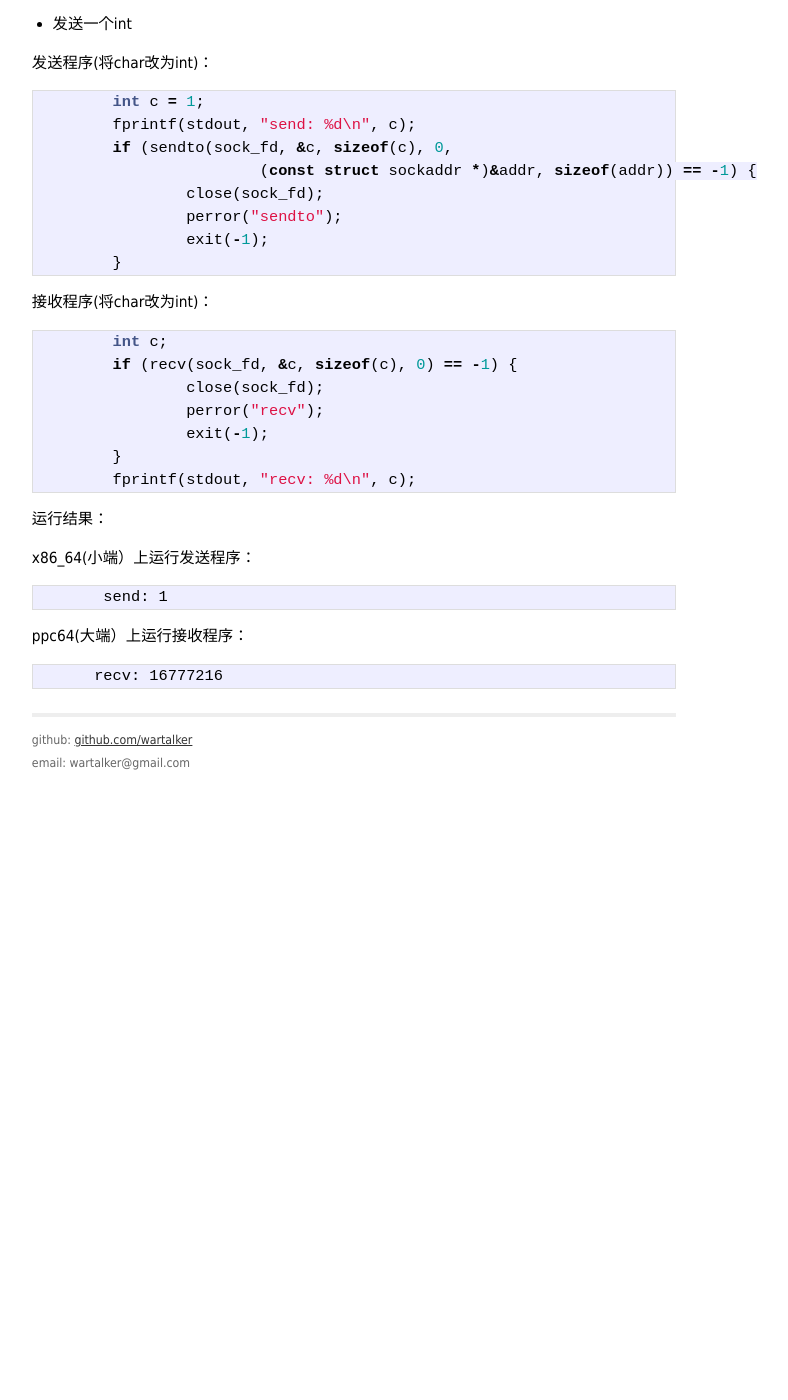
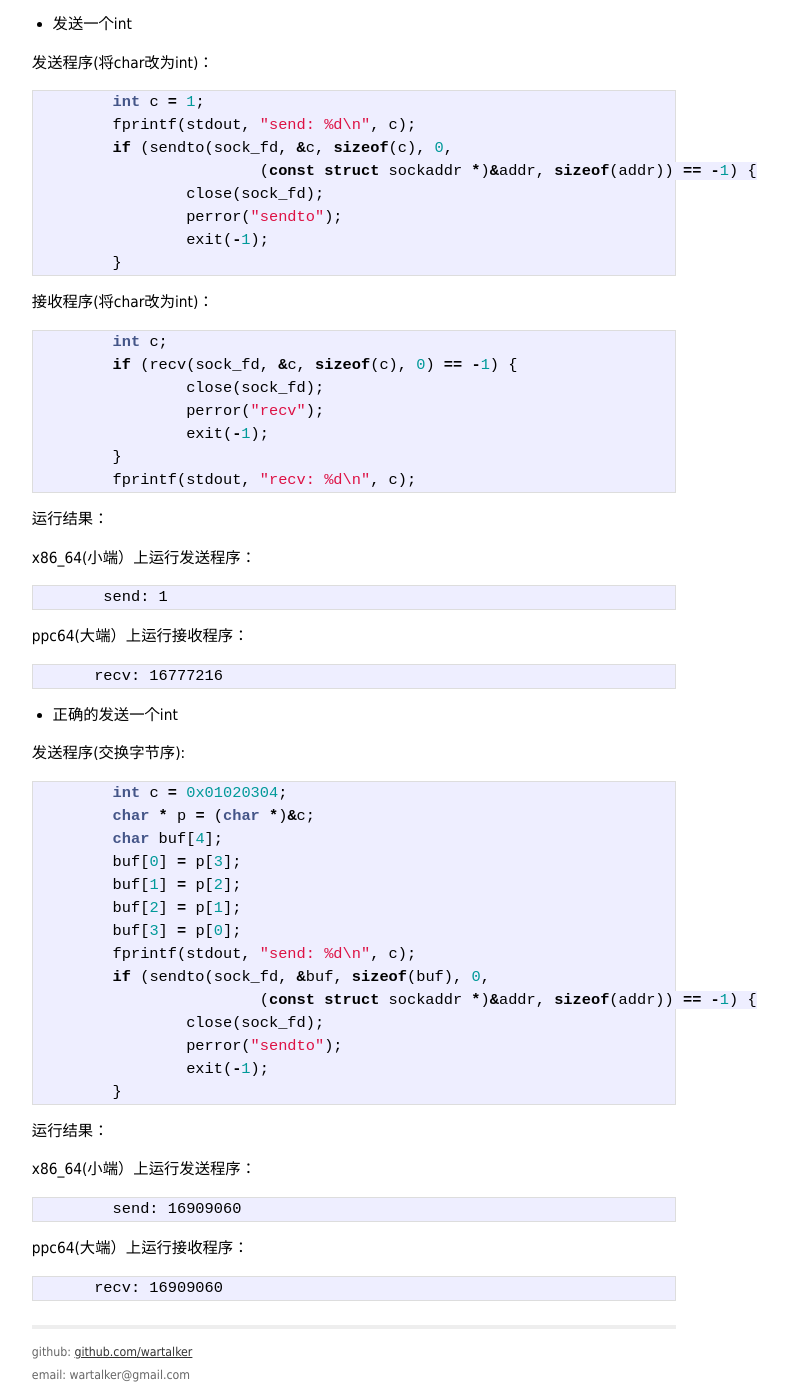
Before and after one commit to alone-walker/alone-walker.github.com, a Jekyll site: the page built from _posts/2014-07-21-endian.md, in a window 1280 px wide and 1400 px high, scrolled down 3527 px. Shown: the whole window, without its empty margins (286-1074 px from the left). Built offline with Jekyll 4.4.1, drawn with Linux system fonts in a browser that asks for light colours; Markdown is read by kramdown in place of the engine named in the settings; before the commit the page ends 4315 px from its top, so only the background shows below that.

Commit message:
update endian blog

```diff
--- a/_posts/2014-07-21-endian.md
+++ b/_posts/2014-07-21-endian.md
@@ -212,3 +212,38 @@ ppc64(大端）上运行接收程序：
 <pre>
       recv: 16777216
 </pre>
+
+* 正确的发送一个int
+
+发送程序(交换字节序):
+
+{% highlight c %}
+	int c = 0x01020304;
+	char * p = (char *)&c;
+	char buf[4];
+	buf[0] = p[3];
+	buf[1] = p[2];
+	buf[2] = p[1];
+	buf[3] = p[0];
+	fprintf(stdout, "send: %d\n", c);
+	if (sendto(sock_fd, &buf, sizeof(buf), 0,
+			(const struct sockaddr *)&addr, sizeof(addr)) == -1) {
+		close(sock_fd);
+		perror("sendto");
+		exit(-1);
+	}
+{% endhighlight c %}
+
+运行结果：
+
+x86_64(小端）上运行发送程序：
+
+<pre>
+	send: 16909060
+</pre>
+
+ppc64(大端）上运行接收程序：
+
+<pre>
+      recv: 16909060
+</pre>
```
